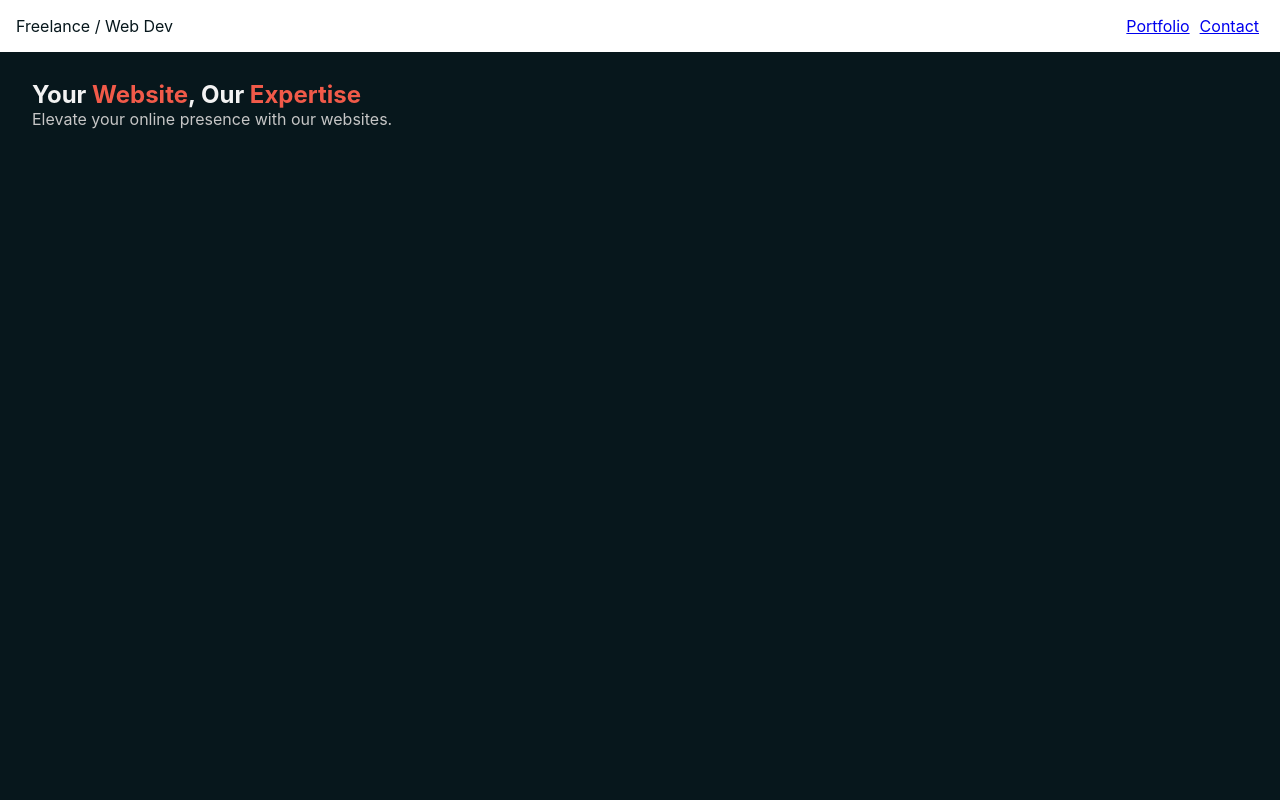
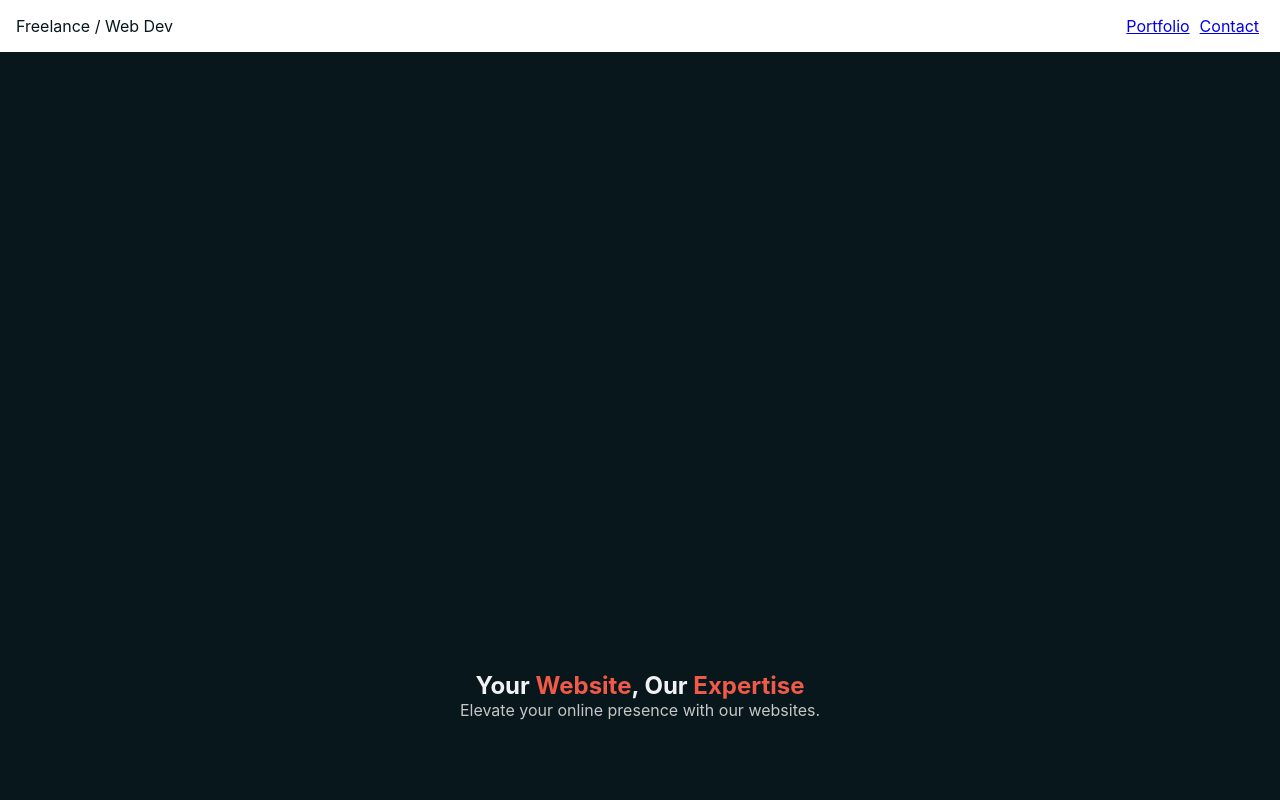
Before and after one commit to venoblin/freelance-webdev, a React (Create React App) app: page / in a window 1280 px wide. Shown: the top 800 px of the page. Built offline with nearby package versions, Linux system fonts and the light colour scheme.

Commit message:
added subheading and styles

```diff
--- a/src/styles/Home.css
+++ b/src/styles/Home.css
@@ -6,6 +6,10 @@
   color: #F2F2F2;
   height: 100vh;
   padding: 5rem 2rem;
+  display: flex;
+  flex-direction: column;
+  justify-content: flex-end;
+  align-items: center;
 }
 .home .intro span {
   color: #F15A49;
--- a/src/styles/Home.scss
+++ b/src/styles/Home.scss
@@ -10,6 +10,10 @@
     color: $whiteColor;
     height: 100vh;
     padding: 5rem 2rem;
+    display: flex;
+    flex-direction: column;
+    justify-content: flex-end;
+    align-items: center;
 
     span {
       color: $actionColor;
```
Also changed, not shown: 1 other file (tests, documents, lock files or other folders).
